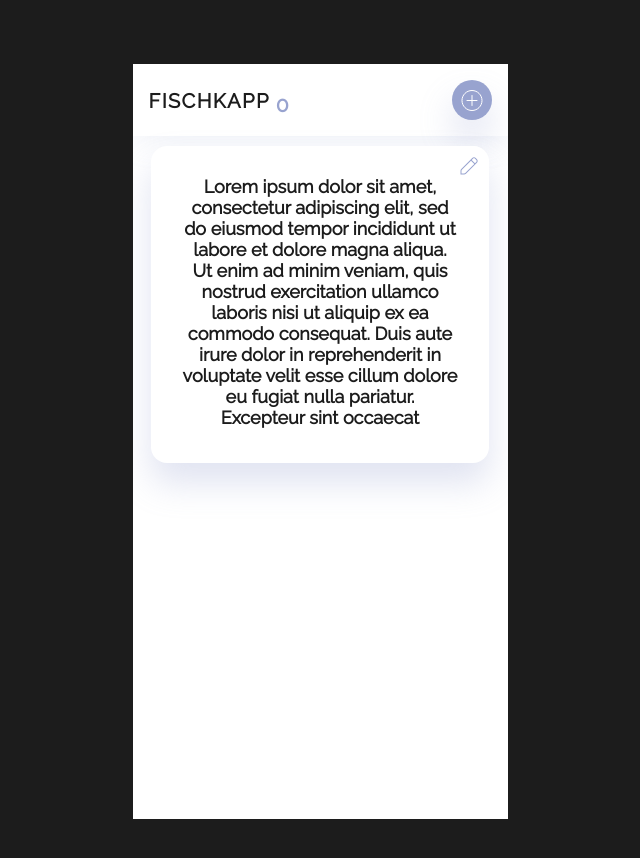
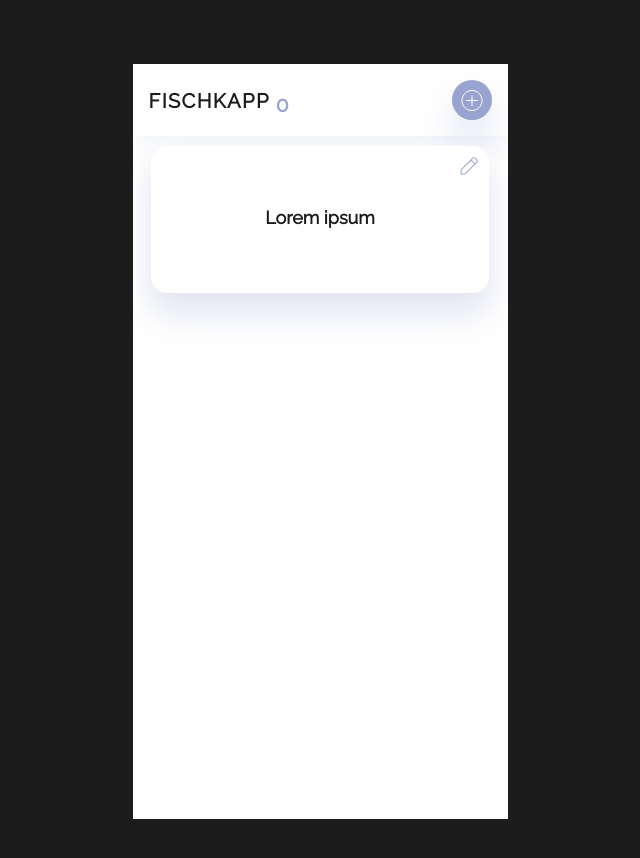
Before and after one commit to nerdbord/fischkapp-lhjevxe9, a React (Vite) app: page / in a window 1280 px wide. Shown: the top 858 px of the page, without its empty margins (320-960 px from the left). Built offline with nearby package versions, Linux system fonts and the light colour scheme.

Commit message:
Update App.tsx

```diff
--- a/src/App.tsx
+++ b/src/App.tsx
@@ -6,11 +6,7 @@
   return (
     <AppContainer>
       <AppHeader onAddCard={() => {}} cardsAmount={0} />
-      <CardComponent
-        front="Lorem ipsum dolor sit amet, consectetur adipiscing elit, sed do eiusmod tempor incididunt ut labore et dolore magna aliqua. Ut enim ad minim veniam, quis nostrud exercitation ullamco laboris nisi ut aliquip ex ea commodo consequat. Duis aute irure dolor in reprehenderit in voluptate velit esse cillum dolore eu fugiat nulla pariatur. Excepteur sint occaecat"
-        // back="Lorem ipsum dolor sit amet, consectetur adipiscing elit, sed do eiusmod tempor incididunt ut labore et dolore magna aliqua. Ut enim ad minim veniam, quis nostrud exercitation ullamco laboris nisi ut aliquip ex ea commodo consequat. Duis aute irure dolor in reprehenderit in voluptate velit esse cillum dolore eu fugiat nulla pariatur. Excepteur sint occaecat cupidatat non proident, sunt in culpa qui officia deserunt mollit anim id est laborum."
-        back="Jhon Doe"
-      />
+      <CardComponent front="Lorem ipsum" back="Jhon Doe" />
     </AppContainer>
   )
 }
```
